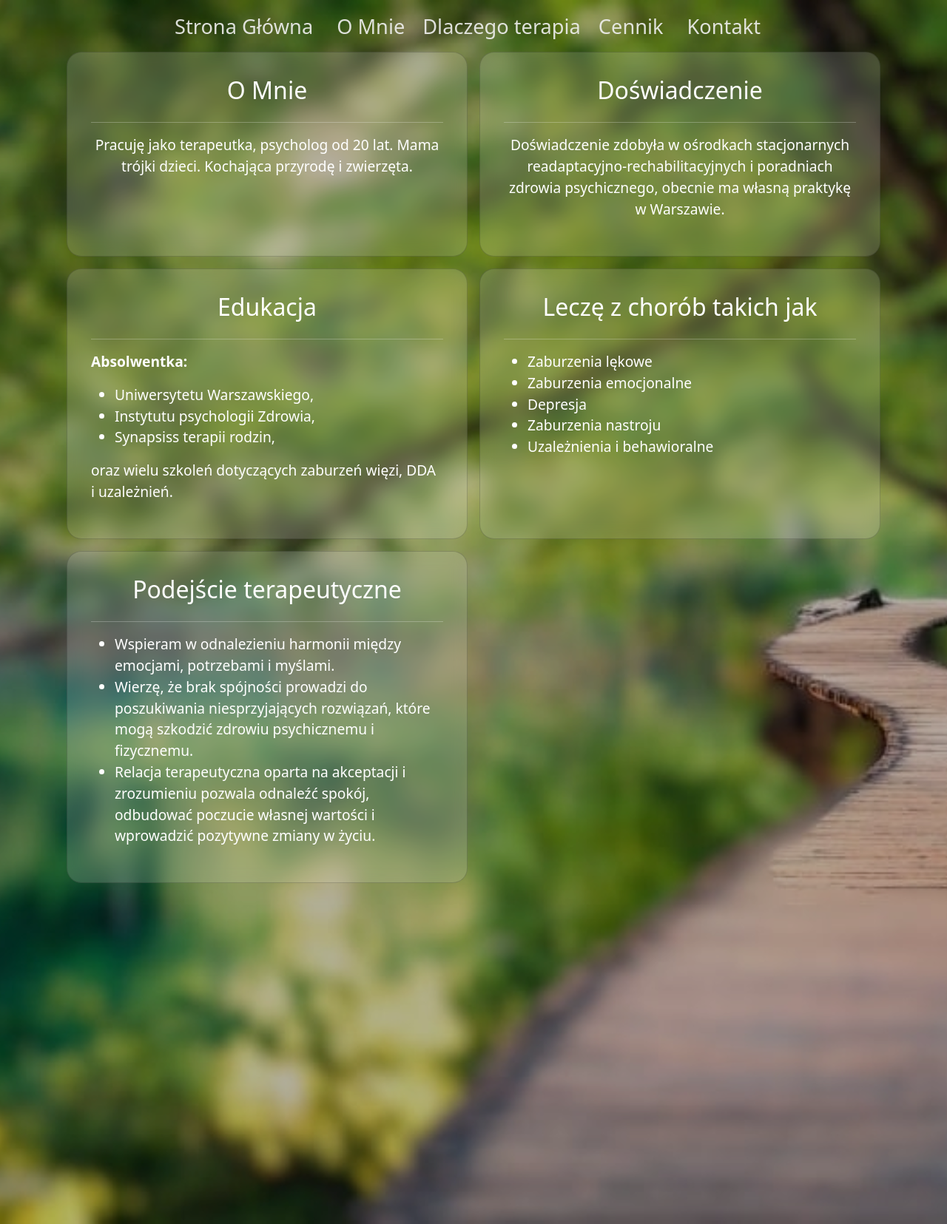
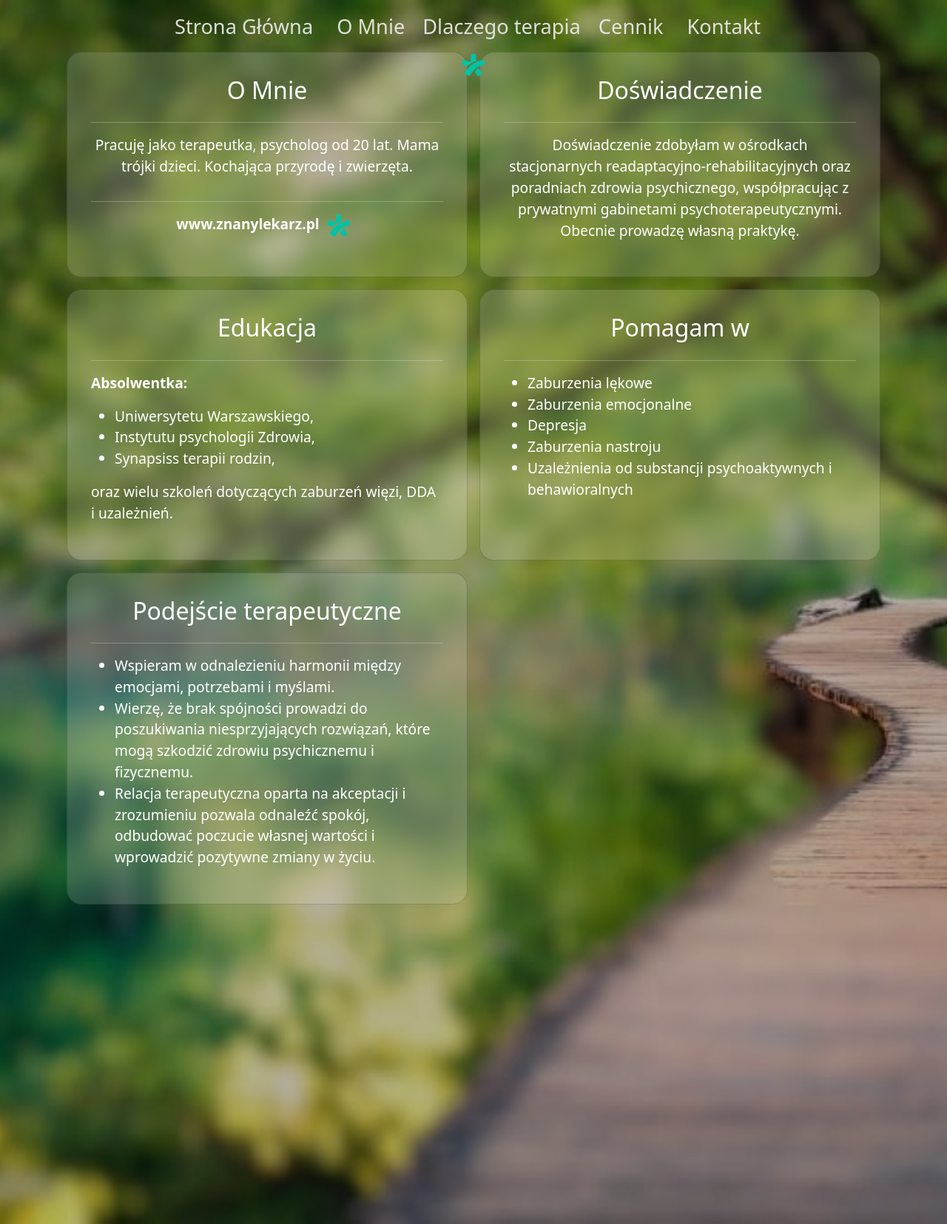
Before and after one commit to p3xny/website_psychotherapist, a Flask app: page /o-mnie-marta-bucholc in a window 1280 px wide. Shown: the whole page at 74% size. Run offline with Flask 3, Linux system fonts and the light colour scheme; some web fonts are replaced.

Commit message:
changes to footer, added link to znanylekarz.pl

```diff
--- a/static/css/style.css
+++ b/static/css/style.css
@@ -23,7 +23,12 @@
 .wrapper {
   display: flex;
   flex-direction: column;
-  /* min-height: 100vh; */
+  /* position: relative; */
+  min-height: 100vh;
+}
+
+.main-content {
+  flex: 1;
 }
 
 .main {
@@ -79,6 +84,36 @@
   width: 100%;
   height: 100%;
   /* filter: blur(5px); */
+}
+
+
+footer {
+  position: relative;
+  left: 0;
+  bottom: 0;
+  padding-top: 2.5rem;
+  height: 2rem;
+
+  text-align: center;
+  /* padding: 10px; */
+  width: 100%;
+  color: white;
+  z-index: 1001;
+  display: flex;
+  flex-direction: row;
+  justify-content: center;
+  gap: 10px;
+}
+
+.footer-icons img {
+  margin: 0 10px;
+  transition: transform 0.3s;
+
+}
+
+.footer-icons img:hover {
+  transform: scale(1.1);
+  cursor: pointer;
 }
 /* GENERAL END */
 
@@ -180,7 +215,7 @@
   width: clamp(10.5rem, 15vw, 18.25rem);
   height: clamp(10.5rem, 15vw, 18.25rem);
   object-fit: cover;
-  border: 2px solid #0258a877;
+  border: 2px solid #00844b;
 }
 
 .quote {
@@ -212,13 +247,14 @@
 }
 /* HOME PAGE END */
 
-footer {
-  text-align: center;
-  padding: 10px;
-  width: 100%;
-  color: white;
-  z-index: 1001;
+i.fa-phone {
+  color: #00844b;
+  font-size: 1.5rem;
 }
+i.fa-phone:hover {
+  color: #06bb6c;
+}
+
 
 @media (min-width: 1100px) {
   .quote {
@@ -251,6 +287,12 @@
   }
 }
 
+@media (max-width: 522px) {
+  footer {
+    font-size: 3vw;
+  }
+}
+
 @media (max-width: 320px) {
   .quote {
     display: none;
--- a/templates/base.html
+++ b/templates/base.html
@@ -21,6 +21,9 @@
       rel="stylesheet"
       href="{{ url_for('static', filename='css/style.css') }}"
     />
+
+    <!-- Icons -->
+    <link rel="stylesheet" href="https://cdnjs.cloudflare.com/ajax/libs/font-awesome/6.0.0-beta3/css/all.min.css">
 
     <style>
       .offcanvas-body {
@@ -91,7 +94,14 @@
                 <a class="nav-link" href="/kontakt">Kontakt</a>
               </li>
             </ul>
+
           </div>
+          <a class="footer-icons"
+            href="https://www.znanylekarz.pl/marta-bucholc/psycholog-psychoterapeuta/warszawa"
+            target="_blank"
+            style="bottom: 0; justify-content: center; padding-bottom: 1rem;">
+              <img src="{{ url_for('static', filename='images/znany_lekarz.png') }}" />
+            </a>
         </div>
       </div>
     </nav>
@@ -103,7 +113,14 @@
       </div>
     </div>
 
-    <footer>&copy; 2024 Marta Bucholc. Wszelkie prawa zastrzeżone.</footer>
+    <footer>&copy; 2024 Marta Bucholc. Wszelkie prawa zastrzeżone.
+      <div class="footer-icons">
+        <a href="https://www.znanylekarz.pl/marta-bucholc/psycholog-psychoterapeuta/warszawa" target="_blank">
+          <img src="{{ url_for('static', filename='images/znany_lekarz.png') }}" />
+        </a>
+      </div>
+
+    </footer>
     <script src="https://cdn.jsdelivr.net/npm/bootstrap@5.3.3/dist/js/bootstrap.bundle.min.js"></script>
 
     <script>
--- a/templates/cennik.html
+++ b/templates/cennik.html
@@ -21,10 +21,10 @@
   <div class="card">
     <h2>Terapia Online</h2>
     <hr>
-    <h4>Cena: 220zł</h4>
+    <h4>Cena: 200zł</h4>
     <hr>
     <p>
-      Sesja terapii on line odbywa się za pomocą wideo-rozmowy za pośrednictwem komunikatora skype, messenger bądź innego, ustalonego wspólnie podczas pierwszej, darmowej konsultacji telefonicznej.
+      Sesja terapii online odbywa się za pomocą wideo-rozmowy za pośrednictwem komunikatora skype, messenger bądź innego, ustalonego wcześniej.
     </p>
   </div>
 </div>
--- a/templates/oMnie.html
+++ b/templates/oMnie.html
@@ -16,6 +16,9 @@
     li {
       font-size: 1.2rem;
     }
+    a:hover {
+      color: goldenrod;
+    }
 
   </style>
 </header>
@@ -26,15 +29,29 @@
     <h2>O Mnie</h2>
     <hr>
     <p>
-      Pracuję jako terapeutka, psycholog od 20 lat. Mama trójki dzieci. Kochająca przyrodę i zwierzęta.
+      Pracuję jako terapeutka, psycholog od 20 lat. Mama trójki dzieci. Kochająca przyrodę i zwierzęta. <hr>
+      <div class="footer-icons" style="display: flex; flex-direction: row; justify-content: center;">
+      <a
+      href="https://www.znanylekarz.pl/marta-bucholc/"
+      target="_blank"
+      style="text-decoration: none;
+      color: white;
+      font-weight: bold;
+      font-size: 1.2rem;"
+      onmouseover="this.style.color = 'goldenrod'"
+      onmouseout="this.style.color='white'"
+      >www.znanylekarz.pl</a>
+        <a href="https://www.znanylekarz.pl/marta-bucholc/psycholog-psychoterapeuta/warszawa" target="_blank">
+          <img src="{{ url_for('static', filename='images/znany_lekarz.png') }}" />
+        </a>
+      </div>
     </p>
   </div>
-
 
   <div class="card">
     <h2>Doświadczenie</h2>
     <hr>
-    <p>Doświadczenie zdobyła w ośrodkach stacjonarnych readaptacyjno-rechabilitacyjnych i poradniach zdrowia psychicznego, obecnie ma własną praktykę w Warszawie.</p>
+    <p>Doświadczenie zdobyłam w ośrodkach stacjonarnych readaptacyjno-rehabilitacyjnych oraz poradniach zdrowia psychicznego, współpracując z prywatnymi gabinetami psychoterapeutycznymi. Obecnie prowadzę własną praktykę.</p>
   </div>
 
   <div class="card">
@@ -50,14 +67,14 @@
   </div>
 
   <div class="card">
-    <h2>Leczę z chorób takich jak</h2>
+    <h2>Pomagam w</h2>
     <hr>
     <ul>
       <li>Zaburzenia lękowe</li>
       <li>Zaburzenia emocjonalne</li>
       <li>Depresja</li>
       <li>Zaburzenia nastroju</li>
-      <li>Uzależnienia i behawioralne</li>
+      <li>Uzależnienia od substancji psychoaktywnych i behawioralnych</li>
     </ul>
   </div>
 
```
Also changed, not shown: templates/index.html (+0 -7 lines).
